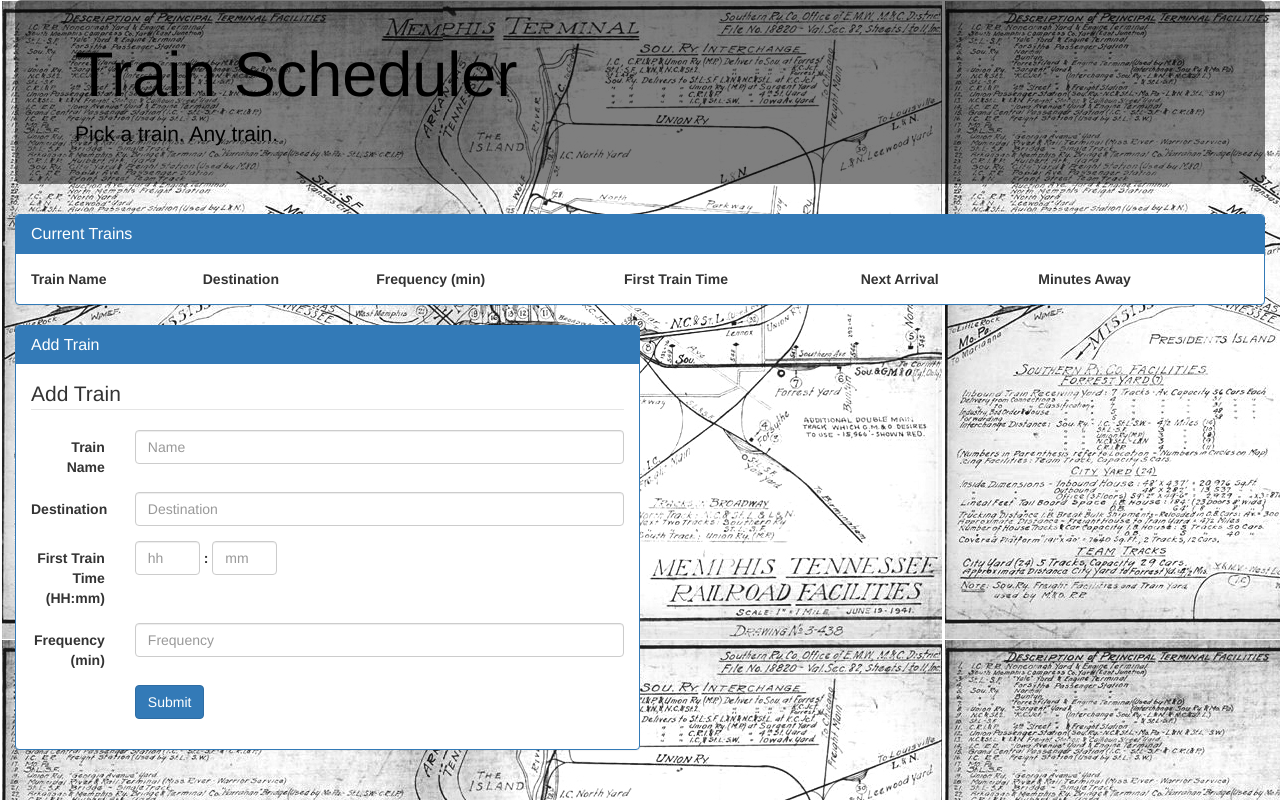
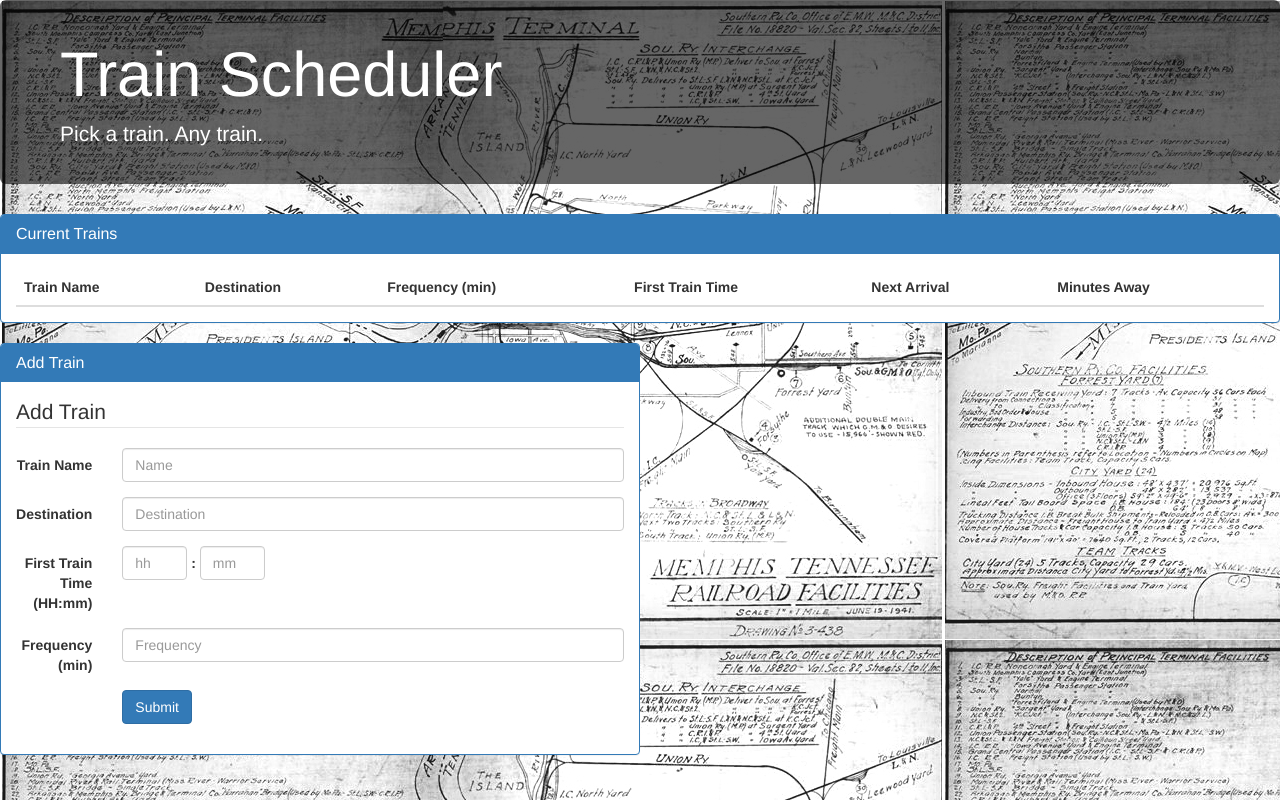
Before and after one commit to mdvb1001/train_scheduler, a PHP site: page / in a window 1280 px wide. Run offline with PHP 8.4, Linux system fonts and the light colour scheme; lists and menus that the app fills with data are empty; some libraries are stand-ins or nearby versions.

Commit message:
table resonsive issue fix

```diff
--- a/assets/css/style.css
+++ b/assets/css/style.css
@@ -4,8 +4,8 @@ body {
 
 .main-title {
 	padding: 20px;
-	background: rgba(1, 1, 1, 0.5);
-	color: black;
+	background: rgba(1, 1, 1, .60);
+	color: white;
 	/*background-image: url("../images/orientExpress.jpg");*/
 }
 
@@ -44,7 +44,3 @@ body {
 .table-fluid{
 	width: 100%;
 }
-
-td {
-	height: 30px;
-}
--- a/index.html
+++ b/index.html
@@ -2,8 +2,9 @@
 <html lang="en">
 
 <head>
+  <title>Train Scheduler</title>
   <meta charset="UTF-8">
-  <title>Train Scheduler</title>
+  <meta name="viewport" content="width=device-width, initial-scale=1">
   <link rel="stylesheet" href="https://maxcdn.bootstrapcdn.com/bootstrap/3.3.7/css/bootstrap.min.css" integrity="sha384-BVYiiSIFeK1dGmJRAkycuHAHRg32OmUcww7on3RYdg4Va+PmSTsz/K68vbdEjh4u" crossorigin="anonymous">
   <link rel="stylesheet" type="text/css" href="assets/css/style.css">
   <script src="https://code.jquery.com/jquery-2.2.3.js" integrity="sha256-laXWtGydpwqJ8JA+X9x2miwmaiKhn8tVmOVEigRNtP4=" crossorigin="anonymous"></script>
@@ -14,19 +15,19 @@
 
 <body>
   <div class="container-fluid">
-    <div class="row-fluid">
+    <div class="row">
       <div class="jumbotron main-title">
         <h1>Train Scheduler</h1>
         <p class="text-lead">Pick a train. Any train.</p>
       </div>
     </div>
-    <div class="row-fluid">
+    <div class="row">
       <div class="panel panel-primary">
         <div class="panel-heading">
           <h3 class="panel-title">Current Trains</h3>
         </div>
-        <div class="panel-body">
-          <table class="table-fluid table-striped table-hover">
+        <div class="panel-body table-responsive">
+          <table class="table table-striped table-hover">
             <thead>
               <tr>
                 <th>Train Name</th>
@@ -43,7 +44,7 @@
         </div>
       </div>
     </div>
-    <div class="row-fluid">
+    <div class="row">
       <div class="panel panel-primary all-inputs">
         <div class="panel-heading">
           <h3 class="panel-title">Add Train</h3>
```
